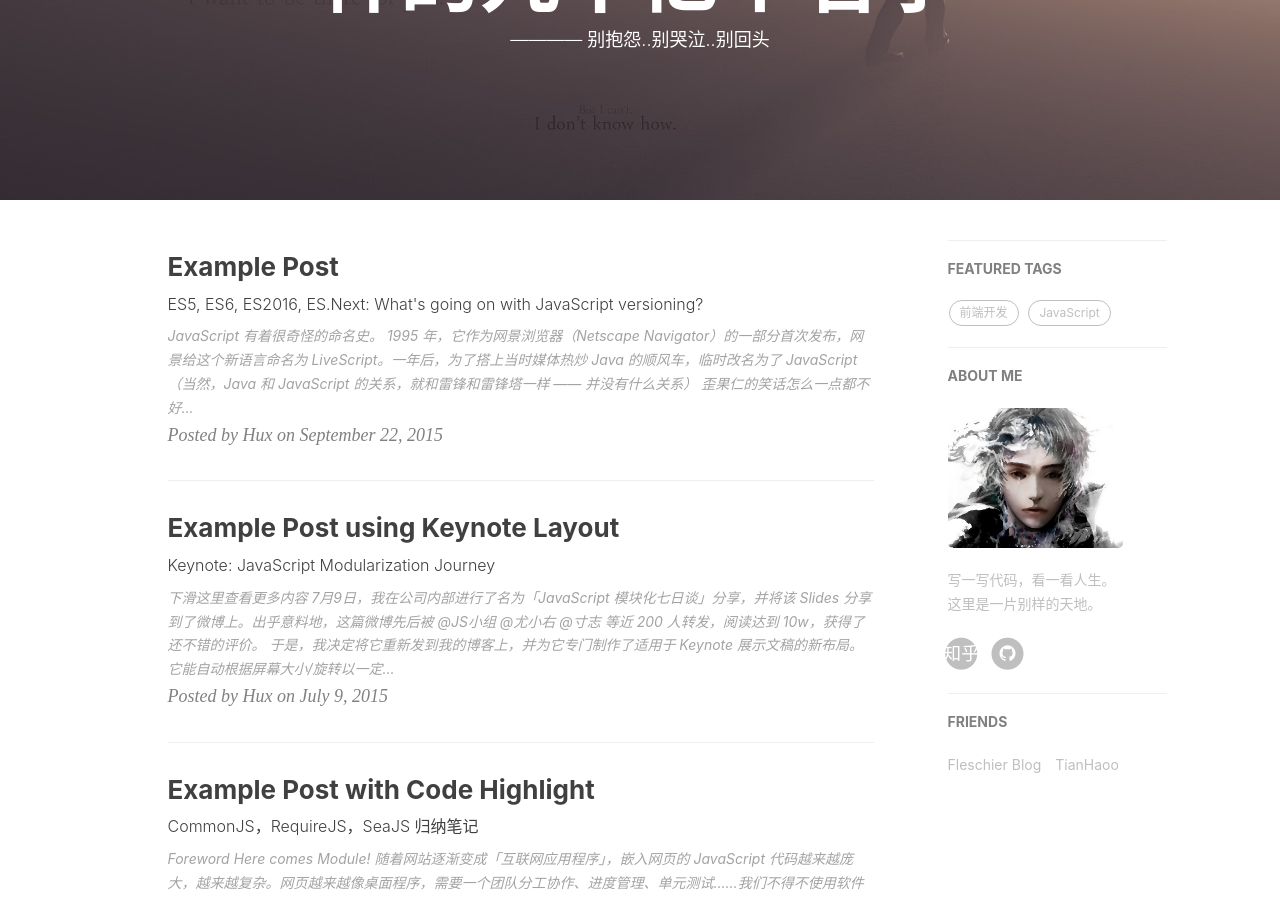
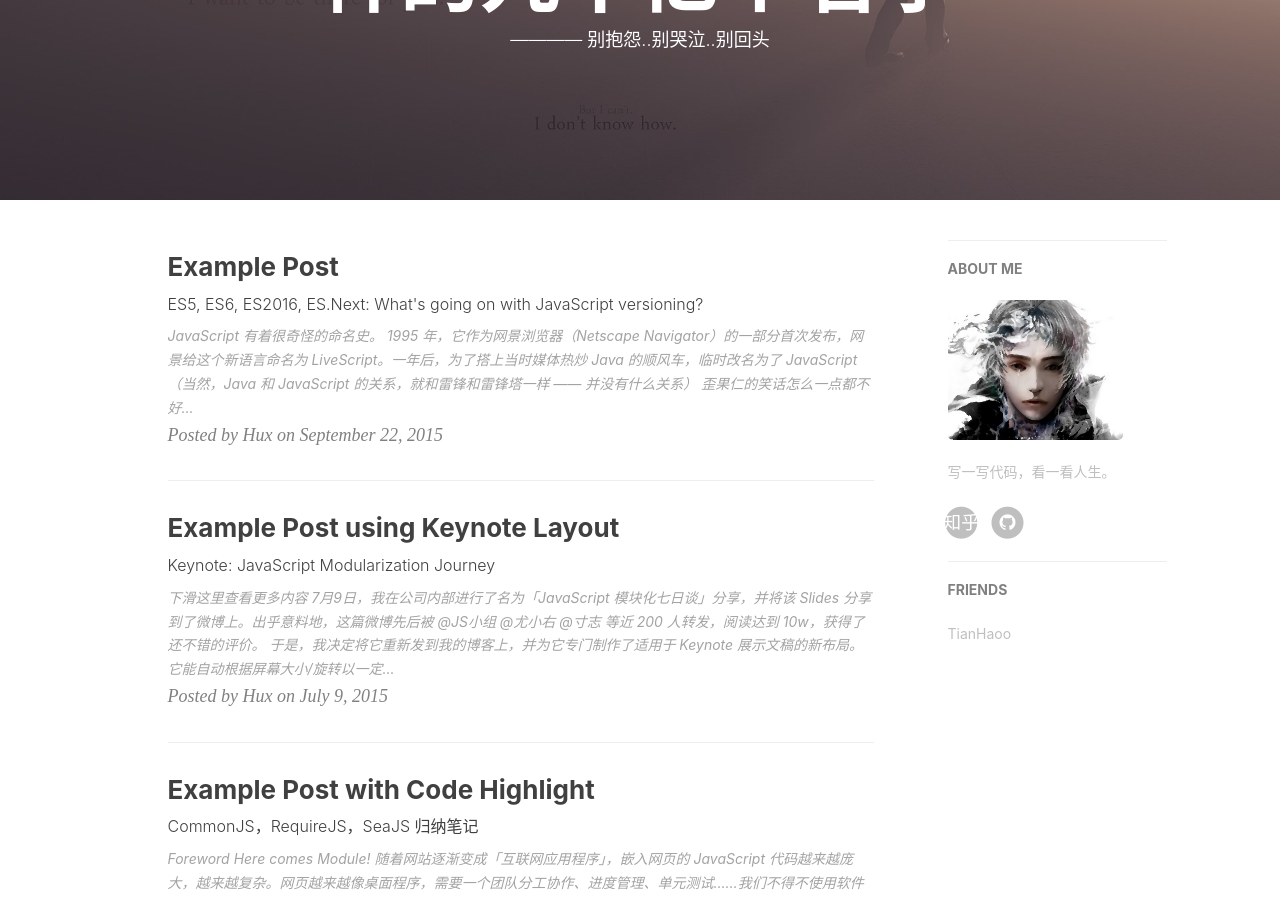
Before and after one commit to Fleschier/Fleschier.github.io, a Jekyll site: the page built from index.html, in a window 1280 px wide and 900 px high, scrolled down 218 px. Built offline with Jekyll 4.4.1, drawn with Linux system fonts in a browser that asks for light colours; nearby versions of some CDN libraries; the list of posts is cut into pages by our own code; comment, search, counter and statistics services are not loaded.

Commit message:
Update _config.yml

```diff
--- a/_config.yml
+++ b/_config.yml
@@ -68,14 +68,14 @@ ga_domain: fleschier.github.io
 
 # Sidebar settings
 sidebar: true                           # whether or not using Sidebar.
-sidebar-about-description: "写一写代码，看一看人生。<br>这里是一片别样的天地。"
+sidebar-about-description: "写一写代码，看一看人生。"
 sidebar-avatar: /img/Fleschier_head.jpg      # use absolute URL, seeing it's used in both `/` and `/about/`
 
 
 
 # Featured Tags
-featured-tags: true                     # whether or not using Feature-Tags
-featured-condition-size: 1              # A tag will be featured if the size of it is more than this condition value
+# featured-tags: true                     # whether or not using Feature-Tags
+# featured-condition-size: 1              # A tag will be featured if the size of it is more than this condition value
 
 # Progressive Web Apps
 chrome-tab-theme-color: "#000000"
@@ -83,11 +83,9 @@ service-worker: true
 
 
 # Friends
+# 以逗号间隔
 friends: [
-    {
-        title: "Fleschier Blog",
-        href: "http://fleschier.github.io"
-    },{
+   {
         title: "TianHaoo",
         href: "http://tianhaoo.github.io/ubuntu-work-environment/"
     }
```
